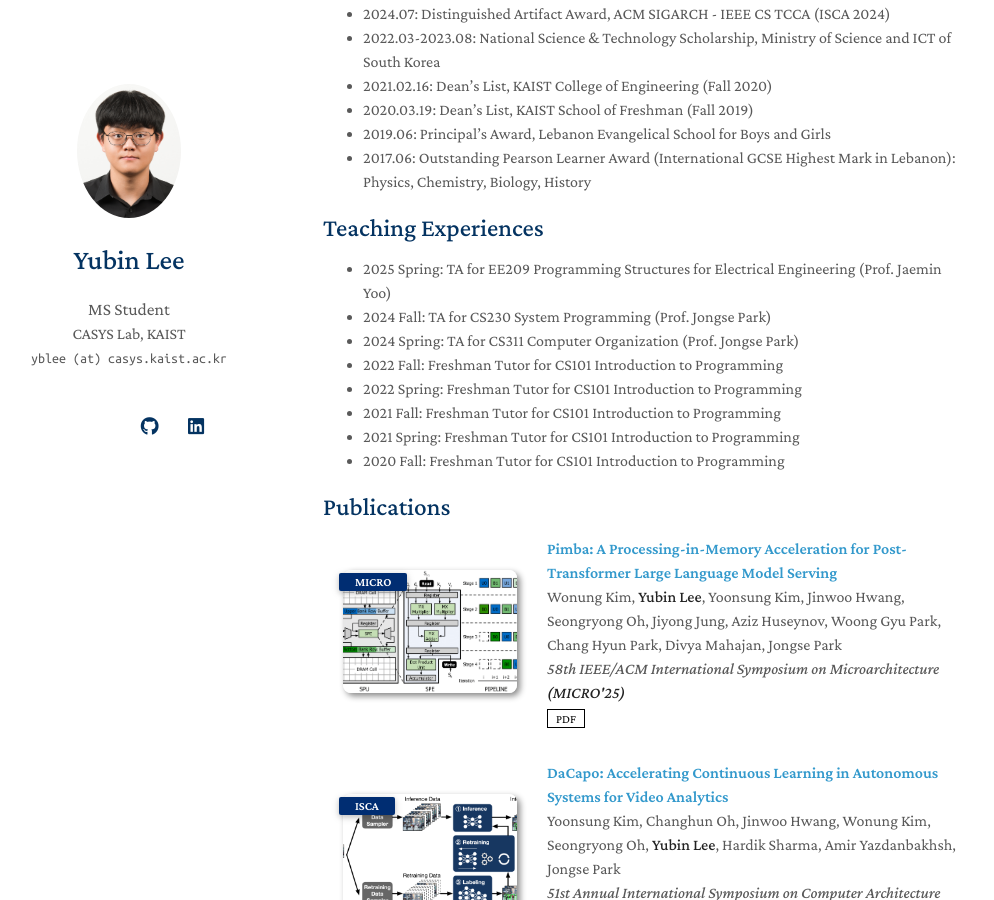
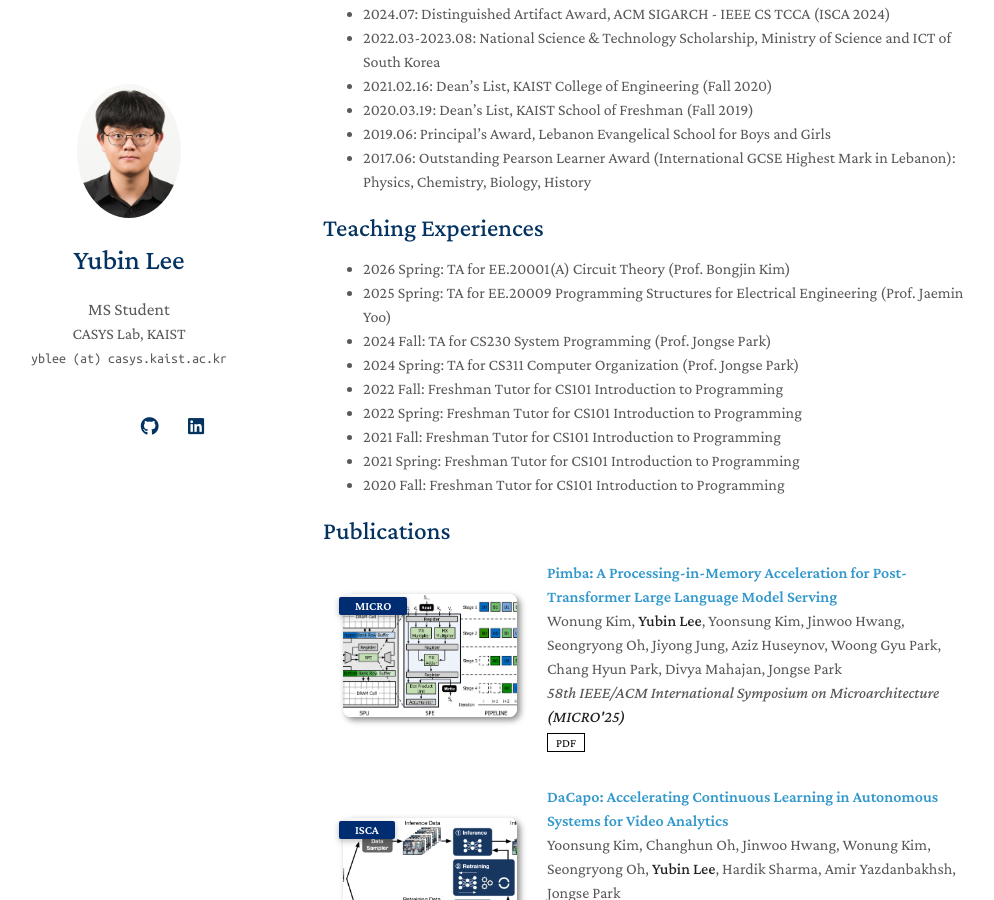
Before and after one commit to 727yubin/727yubin.github.io, a Jekyll site: the page built from index.md, in a window 1280 px wide and 900 px high, scrolled down 669 px. Shown: the whole window, without its empty margins (147-1141 px from the left). Built offline with Jekyll 4.4.1, drawn with Linux system fonts in a browser that asks for light colours; nearby versions of some CDN libraries; a style sheet for code colours, icons or effects is not loaded; our own code applies the rules of GitHub Pages for plain Markdown files.

Commit message:
Add EE201 TA, change code for EE209 to conform with new standard

```diff
--- a/index.md
+++ b/index.md
@@ -31,7 +31,8 @@ I am a MS student in EE at <a href="https://kaist.ac.kr">KAIST</a>, advised by <
 - 2017.06: Outstanding Pearson Learner Award (International GCSE Highest Mark in Lebanon): Physics, Chemistry, Biology, History
 
 ## Teaching Experiences
-- 2025 Spring: TA for EE209 Programming Structures for Electrical Engineering (Prof. Jaemin Yoo)
+- 2026 Spring: TA for EE.20001(A) Circuit Theory (Prof. Bongjin Kim)
+- 2025 Spring: TA for EE.20009 Programming Structures for Electrical Engineering (Prof. Jaemin Yoo)
 - 2024 Fall: TA for CS230 System Programming (Prof. Jongse Park)
 - 2024 Spring: TA for CS311 Computer Organization (Prof. Jongse Park)
 - 2022 Fall: Freshman Tutor for CS101 Introduction to Programming
```
